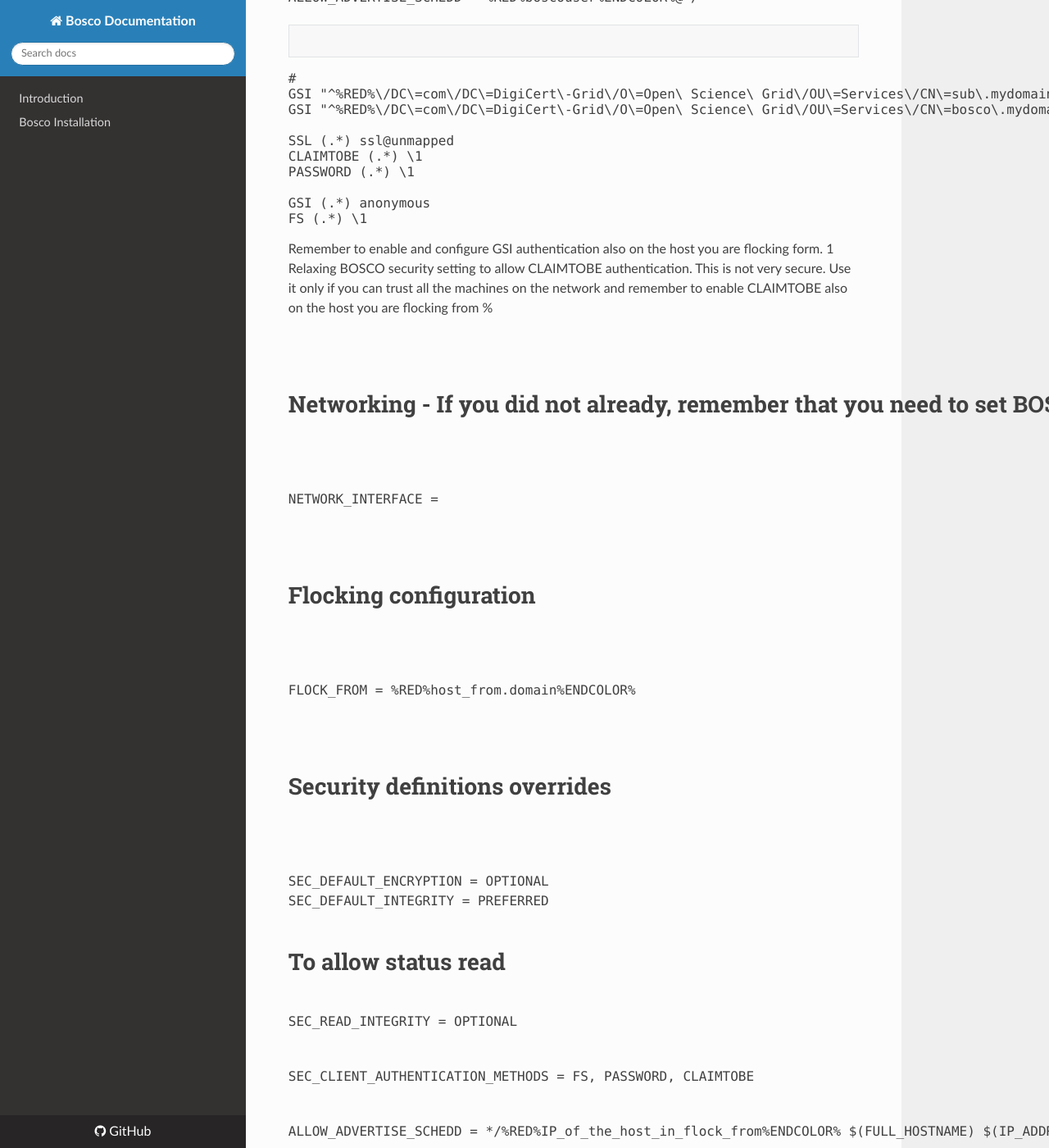
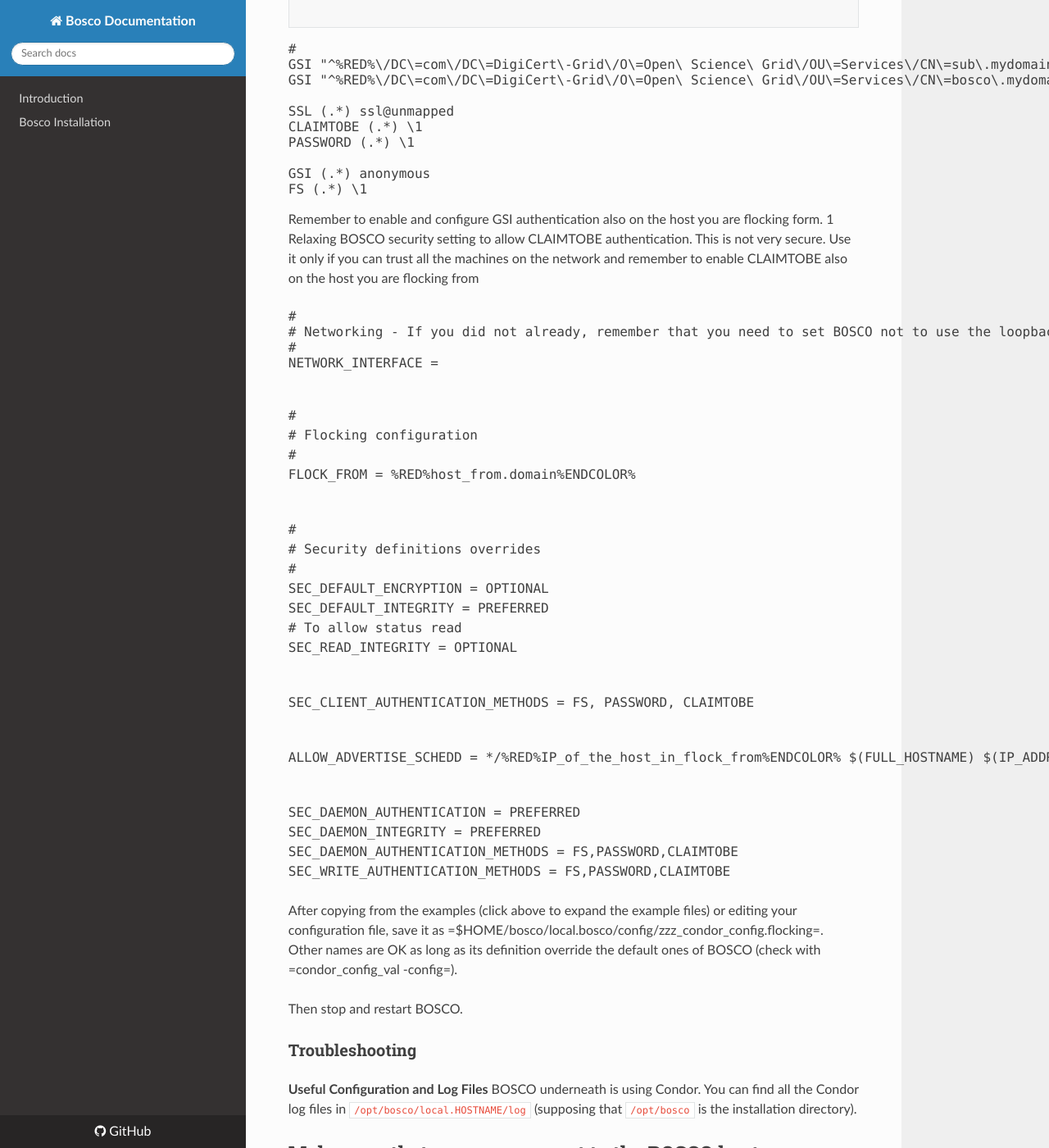
Before and after one commit to osg-bosco/docs, an MkDocs documentation site: the page built from docs/BoscoMultiUser.md, in a window 1280 px wide and 1400 px high, scrolled down 10851 px. Shown: the whole window at 82% size. Built offline with MkDocs 1.6.1, drawn with Linux system fonts in a browser that asks for light colours; nearby versions of some CDN libraries; old or Windows-style settings are respelled for this version of MkDocs; some of the changed text lies outside the part shown.

Commit message:
Update BoscoMultiUser.md

```diff
--- a/docs/BoscoMultiUser.md
+++ b/docs/BoscoMultiUser.md
@@ -453,23 +453,23 @@ PASSWORD (.*) \1
 GSI (.*) anonymous
 FS (.*) \1
 </pre> Remember to enable and configure GSI authentication also on the host you are flocking form.
-   1 Relaxing BOSCO security setting to allow CLAIMTOBE authentication. This is not very secure. Use it only if you can trust all the machines on the network and remember to enable CLAIMTOBE also on the host you are flocking from %  <pre class="screen">
-#
-# Networking - If you did not already, remember that you need to set BOSCO not to use the loopback port
-#
+   1 Relaxing BOSCO security setting to allow CLAIMTOBE authentication. This is not very secure. Use it only if you can trust all the machines on the network and remember to enable CLAIMTOBE also on the host you are flocking from  <pre class="screen">
+\#
+\# Networking - If you did not already, remember that you need to set BOSCO not to use the loopback port
+\#
 NETWORK_INTERFACE =
 
-#
-# Flocking configuration
-#
+\#
+\# Flocking configuration
+\#
 FLOCK_FROM = %RED%host_from.domain%ENDCOLOR%
 
-#
-# Security definitions overrides
-#
+\#
+\# Security definitions overrides
+\#
 SEC_DEFAULT_ENCRYPTION = OPTIONAL
 SEC_DEFAULT_INTEGRITY = PREFERRED
-# To allow status read
+\# To allow status read
 SEC_READ_INTEGRITY = OPTIONAL
 
 SEC_CLIENT_AUTHENTICATION_METHODS = FS, PASSWORD, CLAIMTOBE
```
Also changed, not shown: other parts of docs/BoscoMultiUser.md (+3 -3 lines).
